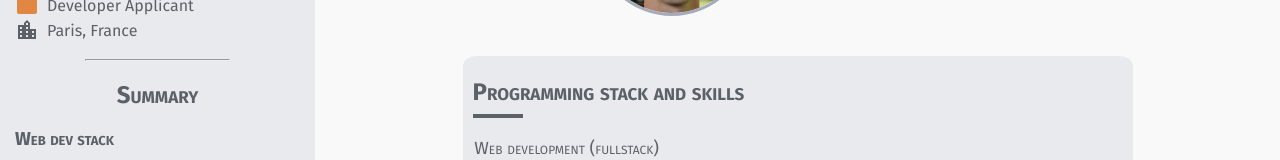
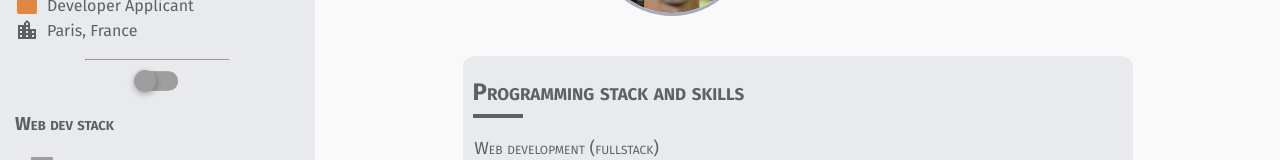
Before and after one commit to ecogest/resume, an Angular app: page / in a window 1280 px wide. Shown: the part 170-330 px from the top of the page. Built offline with nearby package versions, Linux system fonts and the light colour scheme; grey boxes are pictures that could not be loaded.

Commit message:
Lang: english and french

```diff
--- a/src/app/app.component.ts
+++ b/src/app/app.component.ts
@@ -1,11 +1,28 @@
-import { Component } from '@angular/core';
+import { Component, OnDestroy, OnInit } from '@angular/core';
+import { Subscription } from 'rxjs';
+import { Section } from './components/subsection/subsection.type';
 import { sections } from './data/sections/experience';
+import { LangService } from './services/lang.service';
 
 @Component({
   selector: 'app-root',
   templateUrl: './app.component.html',
   styleUrls: ['./app.component.scss'],
 })
-export class AppComponent {
-  sections = sections;
+export class AppComponent implements OnInit, OnDestroy {
+  sections: Section[];
+  private _sectionsSubscription?: Subscription;
+
+  constructor(private langService: LangService) {
+    this.sections = langService.translate(sections);
+  }
+
+  ngOnInit(): void {
+    this._sectionsSubscription = this.langService.currentLang.subscribe(() => {
+      this.sections = this.langService.translate(sections);
+    });
+  }
+  ngOnDestroy(): void {
+    this._sectionsSubscription?.unsubscribe();
+  }
 }
--- a/src/app/components/sidebar/sidebar.component.html
+++ b/src/app/components/sidebar/sidebar.component.html
@@ -2,36 +2,46 @@
     <h1 class="name">Matthieu<br>Jacq</h1>
     <div class="line">
         <span class="material-icons md-24" style="color: #e28743">work</span>
-        <p>{{jobTitle}}</p>
+        <p>{{jobTitle[lang]}}</p>
     </div>
     <div class="line">
         <span class="material-icons md-24">location_city</span>
         <p>{{location}}</p>
     </div>
+
     <hr>
-    <h2>Summary</h2>
-    <h3>Web dev stack</h3>
+    <!-- ------------------------------------------------------------------- -->
+
+    <!-- LANG SWITCH BUTTON -->
+    <div class="button-container">
+        <label class="switch" [class.checked]="checkboxLang.checked">
+            <input #checkboxLang [checked]="lang == 'fr'" (change)="switchLang(checkboxLang.checked)" type="checkbox" />    <div></div>
+        </label>
+    </div>
+
+    <!-- <h2>Summary</h2> -->
+    <h3>{{sectionTitles.stack}}</h3>
     <ul>
         <li class="line" *ngFor="let item of stack">
             <img src="{{item.icon}}" />
             <span class="desc">{{item.name}}</span>
           </li>
     </ul>
-    <h3>Languages</h3>
+    <h3>{{sectionTitles.languages}}</h3>
     <ul>
         <li class="line" *ngFor="let item of languages">
             <img src="{{item.icon}}" />
             <span class="desc">{{item.name}}</span>
           </li>
     </ul>
-    <h3>Experience</h3>
+    <h3>{{sectionTitles.experience}}</h3>
     <ul>
         <li class="line" *ngFor="let item of experience">
             <img src="{{item.icon}}" />
-            <span class="desc">{{item.name}}</span>
+            <span class="desc">{{lang == 'fr' && item?.name_fr ? item.name_fr : item.name}}</span>
           </li>
     </ul>
-    <h3>Studies</h3>
+    <h3>{{sectionTitles.studies}}</h3>
     <ul>
         <li class="line" *ngFor="let item of studies">
             <img src="{{item.icon}}" />
--- a/src/app/components/sidebar/sidebar.component.scss
+++ b/src/app/components/sidebar/sidebar.component.scss
@@ -60,3 +60,70 @@ li {
         padding-left: 0.4em;
     }
 }
+
+// BUTTON LANG
+.button-container {
+    margin: auto;
+    margin-top: 0.6em;
+}
+
+.switch input {
+    position: absolute;
+    opacity: 0;
+    &:hover {
+        cursor: pointer;
+    }
+}
+.switch {
+    &:hover {
+        cursor: pointer;
+    }
+    display: inline-block;
+    font-size: 20px; /* 1 */
+    height: 1em;
+    width: 2em;
+    background-color: #AAAAAA;
+    border-radius: 1em;
+}
+.switch::before {
+    position: absolute;
+    content: "";
+    display: inline-block;
+    font-size: 20px; /* 1 */
+    height: 1em;
+    width: 2em;
+    background-image: url("https://flagicons.lipis.dev/flags/4x3/wf.svg"); // fr
+    background-size: 1.2em;
+    background-repeat: no-repeat;
+    background-position: right;
+    filter: grayscale(70%);
+    border-radius: 1em;
+}
+.switch.checked::before {
+    background-image: url("https://flagicons.lipis.dev/flags/4x3/gb.svg"); // en
+    background-position: left;
+}
+
+.switch div {
+    top: -0.05em;
+    left: -0.2em;
+    position: relative;
+    height: 1.1em;
+    width: 1.1em;
+    border-radius: 1.1em;
+    background: #FFF;
+    background-image: url("https://flagicons.lipis.dev/flags/4x3/gb.svg"); // en
+    background-size: 1.1em;
+    background-position: center;
+    box-shadow: 0 0.1em 0.3em rgba(0,0,0,0.3);
+    -webkit-transition: all 300ms;
+    -moz-transition: all 300ms;
+    transition: all 300ms;
+}
+
+.switch input:checked + div {
+    background-image: url("https://flagicons.lipis.dev/flags/4x3/wf.svg"); // fr
+    -webkit-transform: translate3d(100%, 0, 0);
+    -moz-transform: translate3d(100%, 0, 0);
+    transform: translate3d(100%, 0, 0);
+}
--- a/src/app/components/sidebar/sidebar.component.ts
+++ b/src/app/components/sidebar/sidebar.component.ts
@@ -1,12 +1,15 @@
-import { Component, OnInit } from '@angular/core';
+import { ChangeDetectorRef, Component, OnDestroy, OnInit } from '@angular/core';
+import { ActivatedRoute, Router } from '@angular/router';
+import { Subscription } from 'rxjs';
+import { LangService, supportedLangs } from 'src/app/services/lang.service';
 
 @Component({
   selector: 'app-sidebar',
   templateUrl: './sidebar.component.html',
   styleUrls: ['./sidebar.component.scss'],
 })
-export class SidebarComponent implements OnInit {
-  jobTitle = 'Developer Applicant';
+export class SidebarComponent implements OnInit, OnDestroy {
+  jobTitle = { en: 'Developer Applicant', fr: 'Développeur' };
   location = 'Paris, France';
   stack = [
     {
@@ -57,6 +60,7 @@ export class SidebarComponent implements OnInit {
     },
     {
       name: 'Teacher',
+      name_fr: 'Enseignant',
       icon: 'https://management.pantheonsorbonne.fr/favicon/favicon-32x32.png',
     },
   ];
@@ -72,7 +76,48 @@ export class SidebarComponent implements OnInit {
     },
   ];
 
-  constructor() {}
+  private _sectionsTitles = {
+    en: {
+      stack: 'Web dev stack',
+      languages: 'Languages',
+      experience: 'Experience',
+      studies: 'Studies',
+    },
+    fr: {
+      stack: 'Web dev stack',
+      languages: 'Langages',
+      experience: 'Expérience',
+      studies: 'Études',
+    },
+  };
+  sectionTitles = this._sectionsTitles.en;
 
-  ngOnInit(): void {}
+  lang: supportedLangs = this.langService.currentLang.value;
+  private langSubscription?: Subscription;
+
+  constructor(
+    private langService: LangService,
+    private router: Router,
+    private route: ActivatedRoute,
+    private cd: ChangeDetectorRef
+  ) {}
+
+  ngOnInit(): void {
+    this.langSubscription = this.langService.currentLang.subscribe((lang) => {
+      this.lang = lang;
+      this.sectionTitles = this._sectionsTitles[lang];
+      this.cd.detectChanges(); // see https://angular.io/errors/NG0100
+    });
+  }
+  ngOnDestroy() {
+    this.langSubscription?.unsubscribe();
+  }
+
+  switchLang(checked: boolean) {
+    this.router.navigate([], {
+      relativeTo: this.route,
+      queryParams: { lang: checked ? 'fr' : null },
+      queryParamsHandling: 'merge',
+    });
+  }
 }
--- a/src/app/data/sections/experience.ts
+++ b/src/app/data/sections/experience.ts
@@ -26,6 +26,31 @@ const stack: SubSection[] = [
     ],
   },
 ];
+
+const stack_fr: SubSection[] = [
+  {
+    subtitle: 'Web development (fullstack)',
+    items: [
+      'Frontend: angular (typescript), HTML, CSS/SCSS',
+      'Backend: nestjs (typescript), prisma (ORM)',
+    ],
+  },
+  {
+    subtitle: 'Langages',
+    items: ['typescript', 'python', 'shell', 'C++', 'C'],
+  },
+  {
+    subtitle: 'Autres compétences',
+    items: [
+      'Git et CI: git, github, github action, gitlab',
+      'Cloud: GCP',
+      'Conteneurisation et orchestration: Docker, Docker-Compose, Kubernetes',
+      'Bases et flux de données: SQL (MySQL, PostgreSQL), Google Big Query, Airflow',
+      'Virtualbox',
+    ],
+  },
+];
+
 const experience: SubSection[] = [
   {
     title: 'HEC Paris',
@@ -50,6 +75,30 @@ const experience: SubSection[] = [
   },
 ];
 
+const experience_fr: SubSection[] = [
+  {
+    title: 'HEC Paris',
+    subtitle: 'Intervenant, concepteur de modèle',
+    items: ["Création du modèle de scoring d'un jeu d'entreprise"],
+    location: 'Jouy-en-Josas',
+    date: { start: 'avr, sept 2022' },
+  },
+  {
+    title: 'La Redoute',
+    subtitle: 'Data Engineer',
+    items: ['Mise en place de datapipelines avec airflow, gcs, gbq'],
+    location: 'Paris',
+    date: { start: 'jan', end: 'fév 2022' },
+  },
+  {
+    title: 'École de Management de la Sorbonne',
+    subtitle: 'Enseignant',
+    items: ['Voir la section "Enseignement" ci-dessous'],
+    location: 'Paris',
+    date: { start: '2018', end: '2019' },
+  },
+];
+
 const studies: SubSection[] = [
   {
     title: 'School 42',
@@ -68,6 +117,30 @@ const studies: SubSection[] = [
     items: [
       'Master in Law, Economics, Management',
       'Agrégation in economics and management',
+    ],
+    location: 'Cachan',
+    date: { start: '2013', end: '2017' },
+  },
+];
+
+const studies_fr: SubSection[] = [
+  {
+    title: 'École 42',
+    subtitle: '42 Cursus',
+    items: [
+      'Cursus obligatoire terminé en septembre 2022',
+      'Cursus commencé en octobre 2019',
+      'Admis sur concours en 2018 (picscine de juillet)',
+    ],
+    location: 'Paris',
+    date: { start: '2019', end: '2022' },
+  },
+  {
+    title: 'ENS Paris-Saclay',
+    subtitle: 'Élève normalien du département d’économie-gestion',
+    items: [
+      'Master de Droit, Économie, Gestion, mention Management Stratégique, Parcours Formation à l’enseignement supérieur en gestion',
+      'Agrégation d’économie-gestion (reçu 16e)',
     ],
     location: 'Cachan',
     date: { start: '2013', end: '2017' },
@@ -112,6 +185,42 @@ const teaching: SubSection[] = [
   },
 ];
 
+const teaching_fr: SubSection[] = [
+  {
+    title: 'ENC Bessières',
+    subtitle: 'Colleur en économie',
+    items: ['Colles d’économie en deuxième année de classe préparatoire D2'],
+    location: 'Paris',
+    date: { start: '2019', end: '2020' },
+  },
+  {
+    title: 'École de Management de la Sorbonne (Université Paris-1)',
+    subtitle: 'Professeur agrégé (PRAG)',
+    items: [
+      'Travaux dirigés',
+      [
+        'Mathématiques, Probabilités, Statistiques, Microeconomie en L1',
+        'Instruments monétaires et Comptabilité analytique en L2',
+        "Finance d'entreprise et Techniques quantitatives de gestion en L3",
+      ],
+      'Cours magistral',
+      ['Probabilités et Statistiques en L1 (en remplacements)'],
+    ],
+    location: 'Paris',
+    date: { start: '2018', end: '2019' },
+  },
+  {
+    title: 'Lycée Emily Bronte',
+    subtitle: 'Professeur agrégé (professeur stagiaire)',
+    items: [
+      'Économie et droit (1ère STMG)',
+      "Principes fondamentaux d'économie et de gestion (2nde)",
+    ],
+    location: 'Lognes',
+    date: { start: '2017', end: '2018' },
+  },
+];
+
 // const exams: SubSection[] = [
 //   {
 //     title: 'Agrégation in economics and management',
@@ -139,11 +248,19 @@ const teaching: SubSection[] = [
 //   },
 // ];
 
-export const sections: Section[] = [
+export const sections: { en: Section[]; fr: Section[] } = {
+  en: [
     { title: 'Programming stack and skills', subsections: stack },
     { title: 'Experience', subsections: experience },
     { title: 'Studies', subsections: studies },
     { title: 'Teaching', subsections: teaching },
     // { title: 'Exams', subsections: exams },
     // { title: 'Internship', subsections: internship },
-];
+  ],
+  fr: [
+    { title: 'Stack et compétences en programmation', subsections: stack_fr },
+    { title: 'Expérience', subsections: experience_fr },
+    { title: 'Études', subsections: studies_fr },
+    { title: 'Enseignement', subsections: teaching_fr },
+  ],
+};
--- /dev/null
+++ b/src/app/services/lang.service.ts
@@ -0,0 +1,37 @@
+import { Injectable } from '@angular/core';
+import { ActivatedRoute } from '@angular/router';
+import { BehaviorSubject } from 'rxjs';
+
+export type supportedLangs = 'fr' | 'en';
+export type translatable<T> = { fr: T; en: T };
+
+@Injectable({
+  providedIn: 'root',
+})
+export class LangService {
+  private readonly _default_lang = 'en';
+  private _currentLang = new BehaviorSubject<supportedLangs>(
+    this._default_lang
+  );
+
+  constructor(activatedRoute: ActivatedRoute) {
+    activatedRoute.queryParamMap.subscribe((params) => {
+      let lang = params.get('lang');
+      if (lang) {
+        if (lang == 'en' || lang == 'fr') this._currentLang.next(lang);
+      } else this._currentLang.next(this._default_lang);
+    });
+  }
+
+  get currentLang() {
+    return this._currentLang;
+  }
+
+  switchLang(lang: supportedLangs) {
+    this._currentLang.next(lang);
+  }
+
+  translate<T>(item: translatable<T>) {
+    return item[this._currentLang.value];
+  }
+}
```
Also changed, not shown: 1 other file (tests, documents, lock files or other folders). Lines whose indentation alone changed are shown as unchanged.
